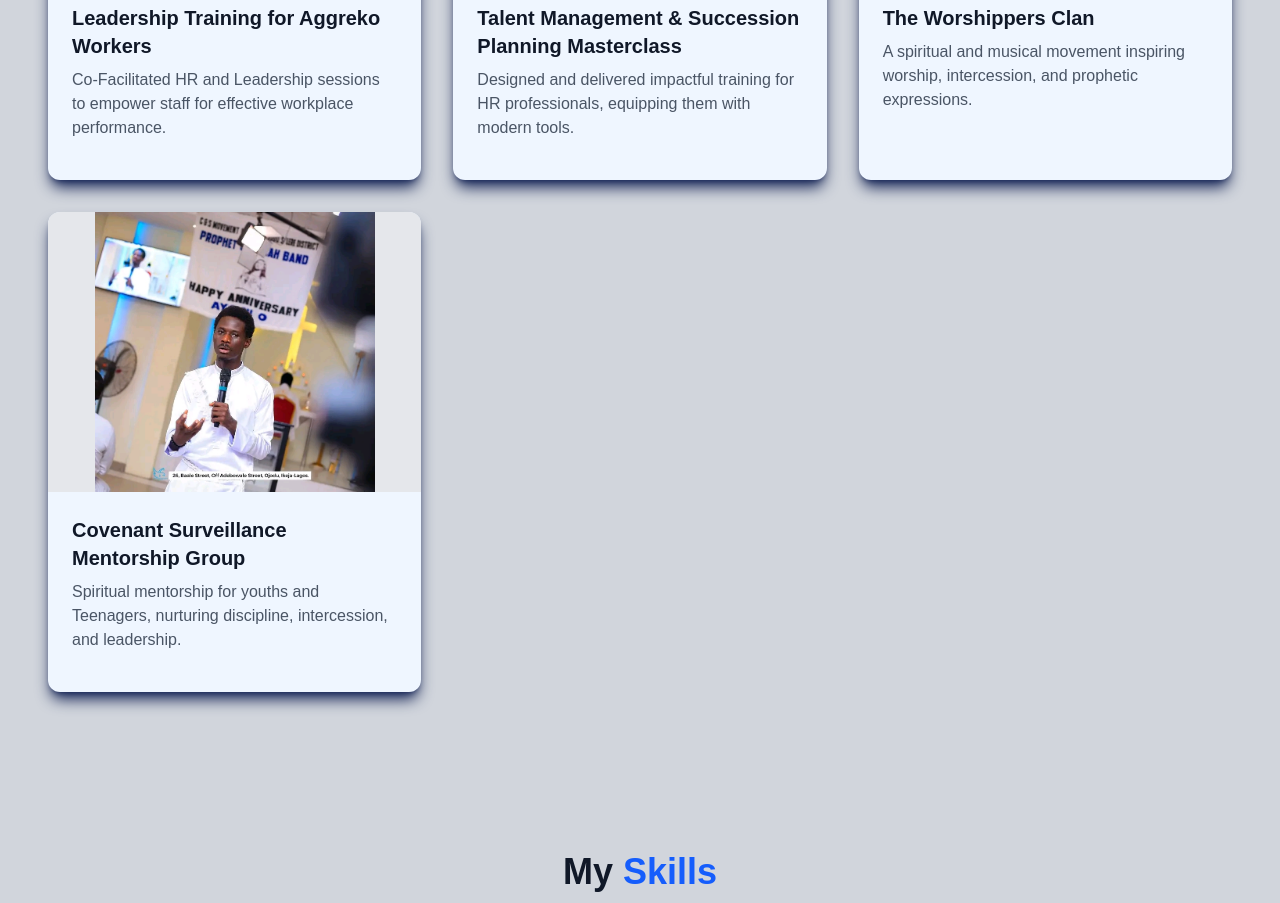
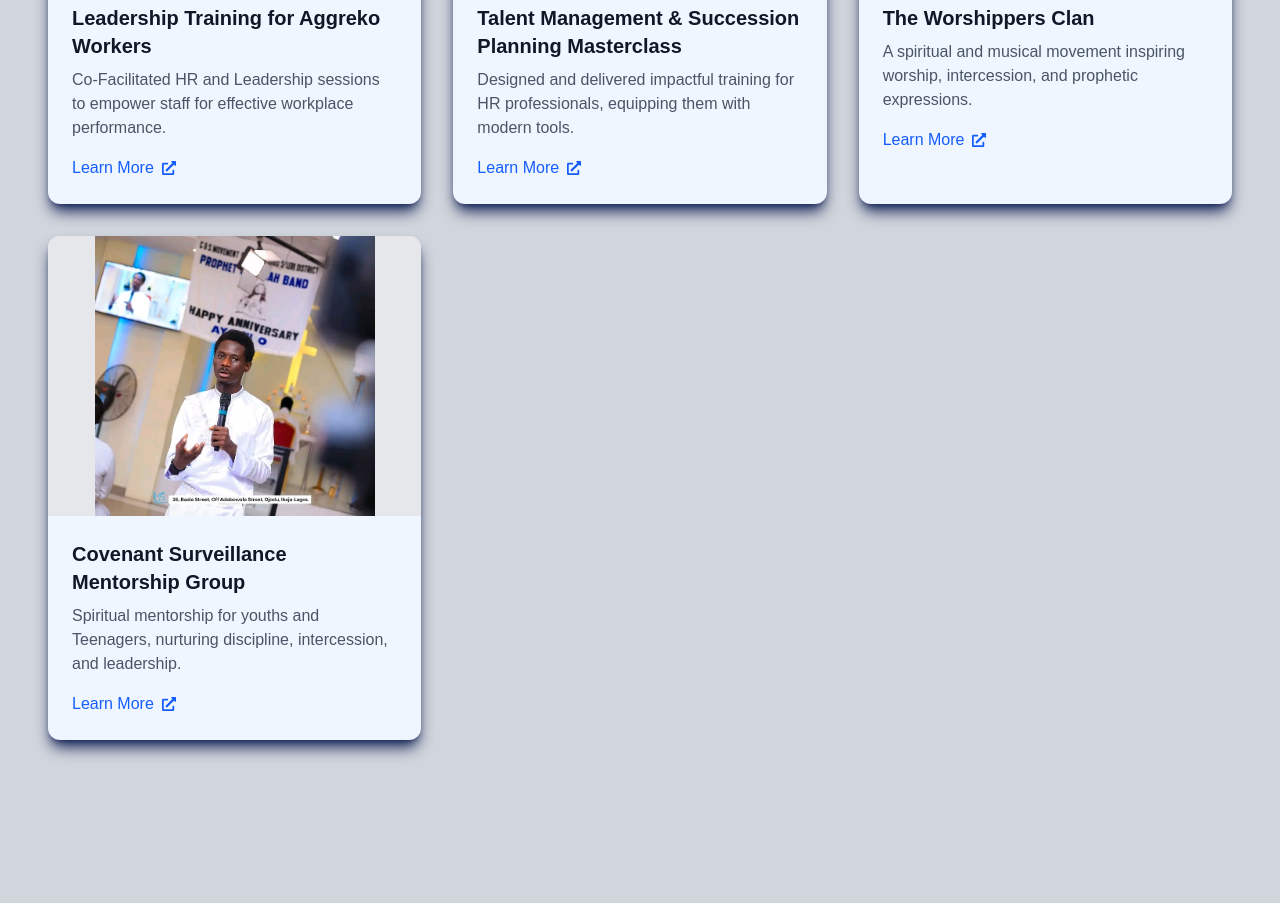
Before and after one commit to Ayostack-web/Omogbolahan-Shittu, a Next.js app: page / in a window 1280 px wide. Shown: the part 2000-2903 px from the top of the page. Built offline with nearby package versions, Linux system fonts and the light colour scheme.

Commit message:
new changes

```diff
--- a/src/app/component/project.jsx
+++ b/src/app/component/project.jsx
@@ -67,12 +67,12 @@
                 <p className="text-gray-600 mb-4">{project.description}</p>
 
                 {/* Optional link */}
-                {/* <a
+                { <a
                   href={project.link}
                   className="inline-flex items-center gap-2 text-blue-600 hover:text-blue-800 font-medium"
                 >
                   Learn More <FaExternalLinkAlt size={14} />
-                </a> */}
+                </a> }
               </div>
             </div>
           ))}
```
